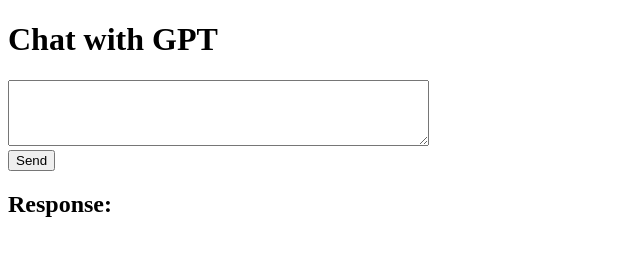
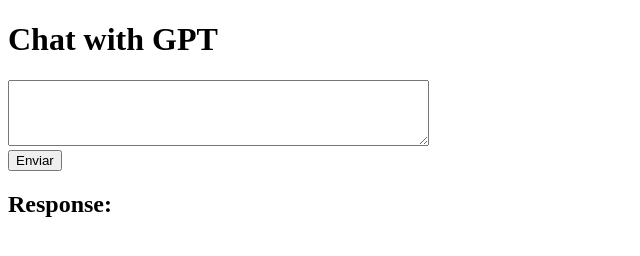
Before and after one commit to pirojase/gpt-chat-interface, a plain HTML site: page index.html in a window 1280 px wide. Shown: the full height of the page, 0-640 px from the left. Drawn offline with Linux system fonts and the light colour scheme.

Commit message:
Update index.html

```diff
--- a/index.html
+++ b/index.html
@@ -8,7 +8,7 @@
 <body>
     <h1>Chat with GPT</h1>
     <textarea id="userInput" rows="4" cols="50"></textarea><br>
-    <button onclick="sendMessage()">Send</button>
+    <button onclick="sendMessage()">Enviar</button>
     <h2>Response:</h2>
     <p id="response"></p>
 
```
